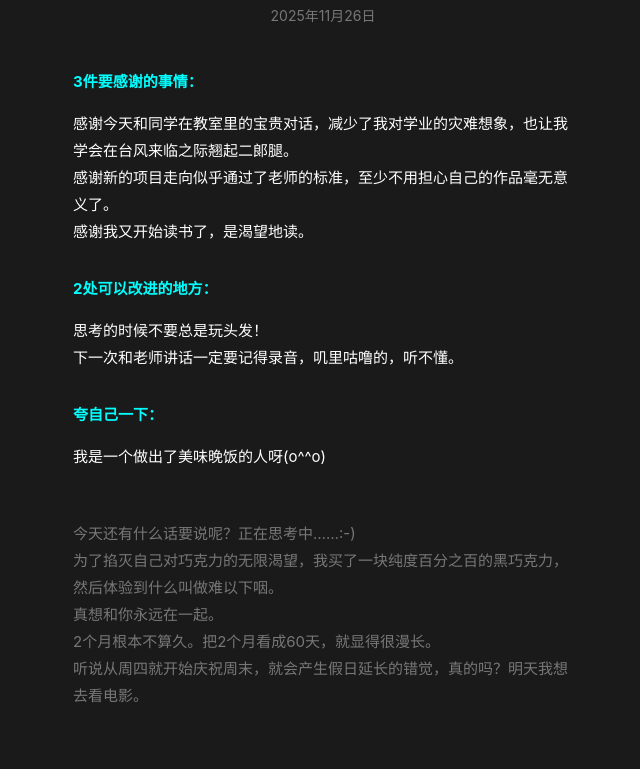
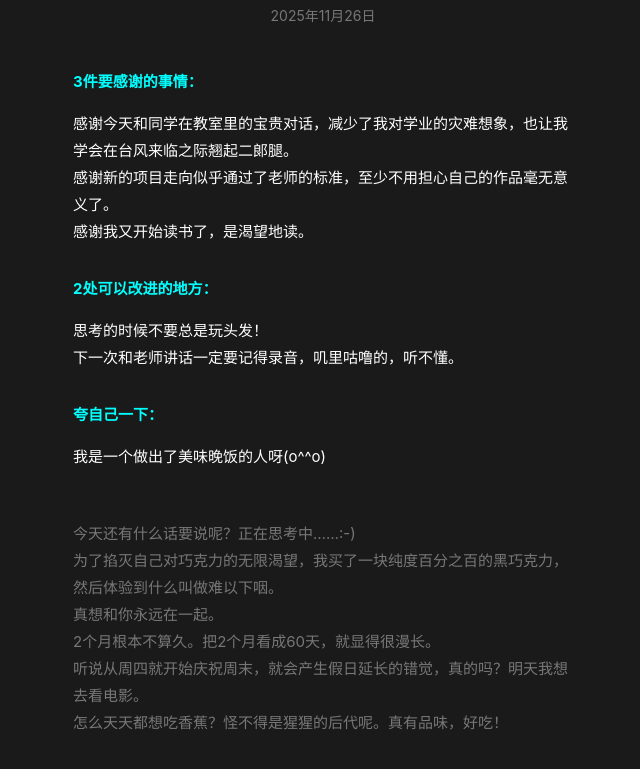
Before and after one commit to SHeepoil/mydairy-world-maybeloveable, a website: page 25-11-26.html in a window 1280 px wide. Shown: the part 205-974 px from the top of the page, without its empty margins (317-957 px from the left). Drawn offline with Linux system fonts and the light colour scheme.

Commit message:
Update 25-11-26.html

```diff
--- a/25-11-26.html
+++ b/25-11-26.html
@@ -150,6 +150,9 @@
         <p class="hint-text">
             听说从周四就开始庆祝周末，就会产生假日延长的错觉，真的吗？明天我想去看电影。
         </p>
+        <p class="hint-text">
+            怎么天天都想吃香蕉？怪不得是猩猩的后代呢。真有品味，好吃！
+        </p>
         <p>
 
         </p>
```
